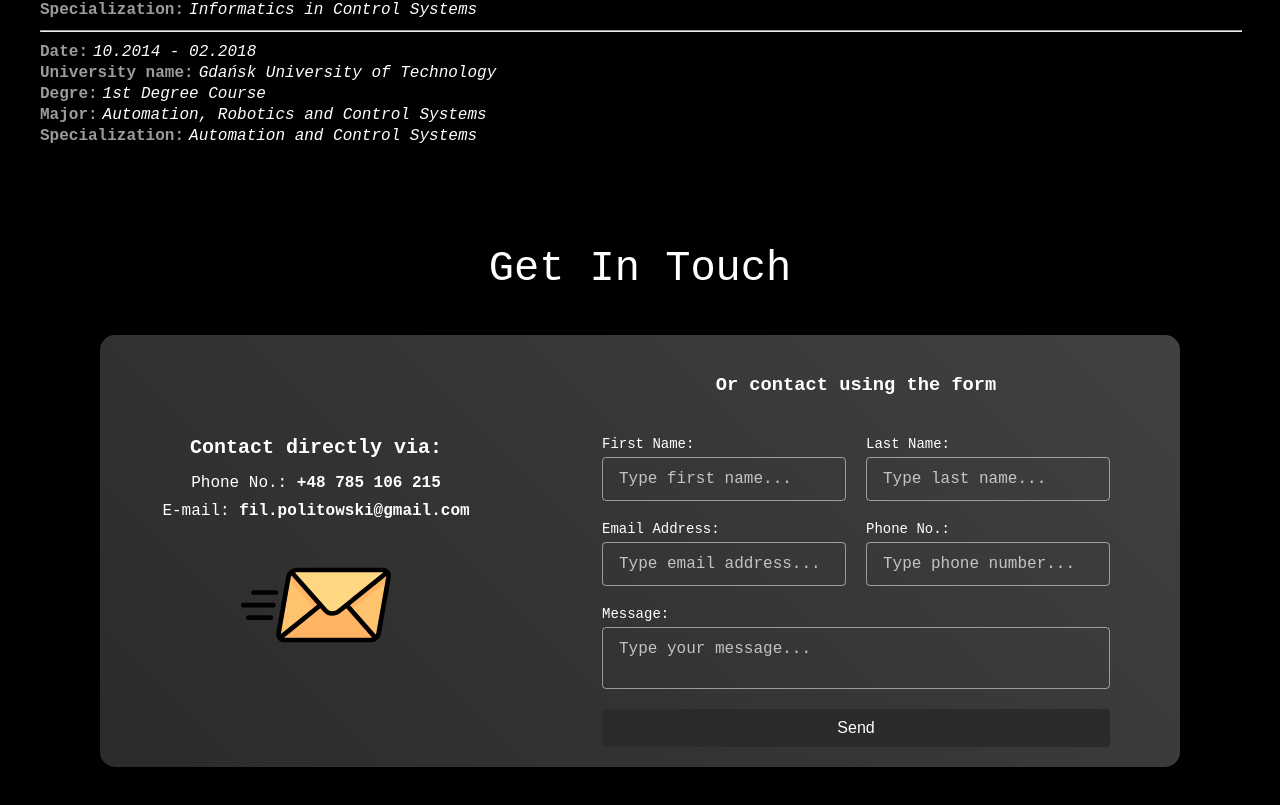
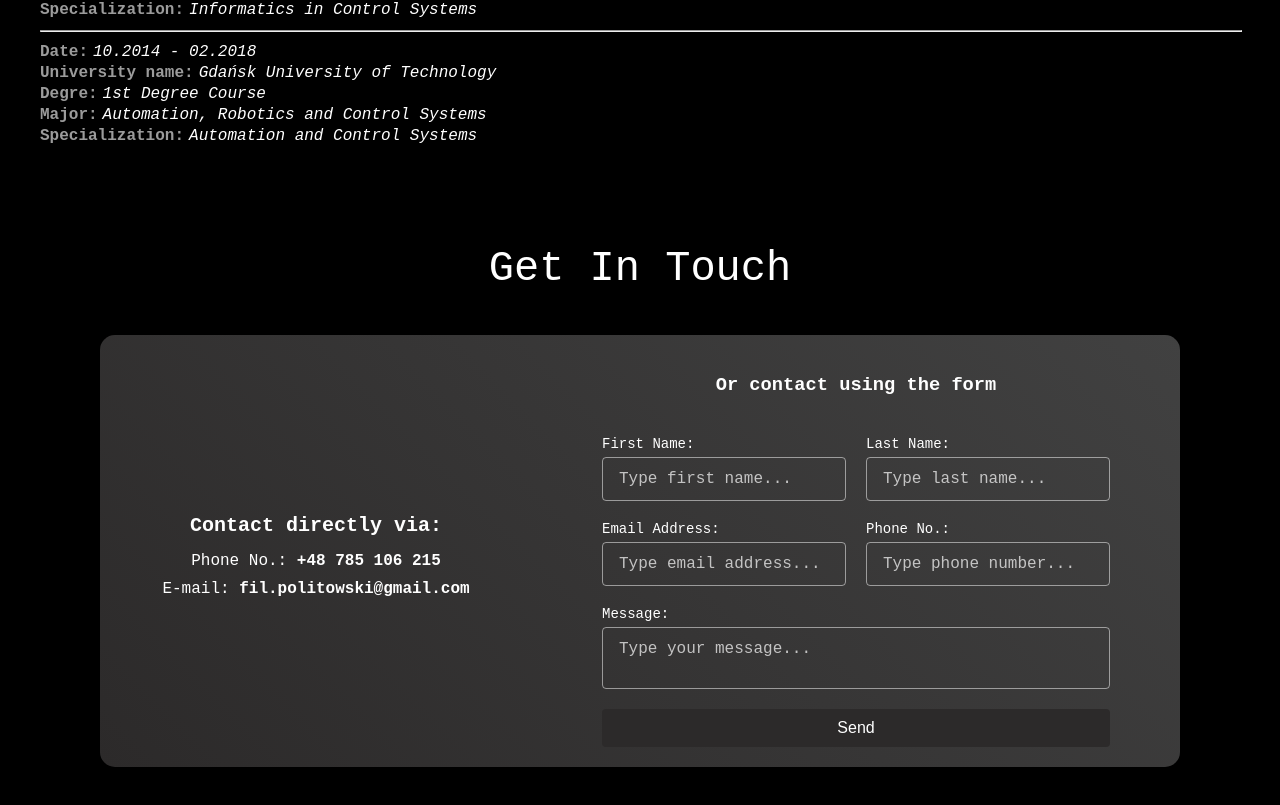
Before and after one commit to Filip-Politowski/About_Me, a React (Create React App) app: page / in a window 1280 px wide. Shown: the part 3216-4021 px from the top of the page. Built offline with nearby package versions, Linux system fonts and the light colour scheme.

Commit message:
deleted email img

```diff
--- a/src/components/e-mail-section/Contact.tsx
+++ b/src/components/e-mail-section/Contact.tsx
@@ -14,7 +14,7 @@ const Contact = () => {
           <p>
             E-mail: <strong>fil.politowski@gmail.com</strong>
           </p>
-          <img src={email} alt="email-icon" />
+          {/* <img src={email} alt="email-icon" /> */}
         </div>
       </div>
       <div className="form-section">
```
